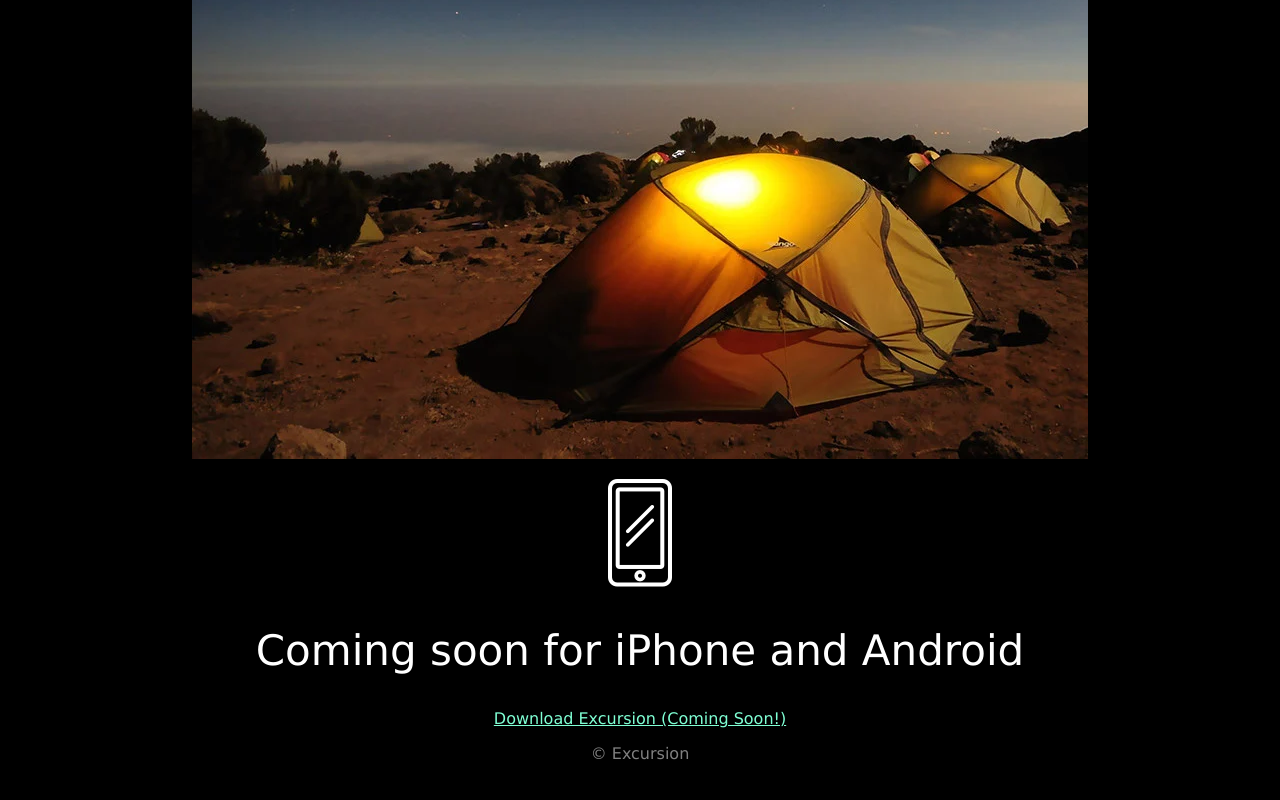
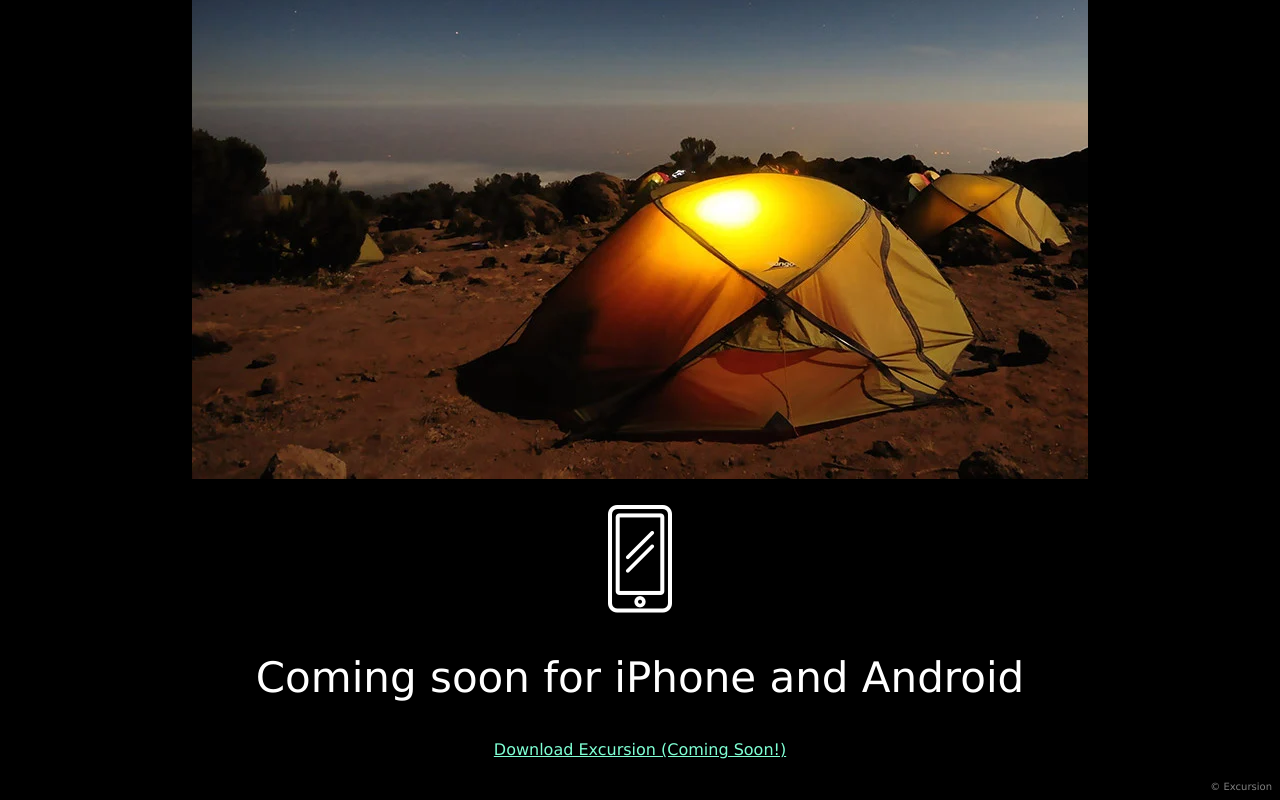
Before and after one commit to TarrMarr/excursionLanding, a plain HTML site: page index.html in a window 1280 px wide. Shown: the part 594-1394 px from the top of the page. Before the commit the page ends 1373 px from the top, so only its background shows below. Drawn offline with Linux system fonts and the light colour scheme.

Commit message:
final commit

```diff
--- a/index.html
+++ b/index.html
@@ -28,7 +28,7 @@
     <p><a href="#">Download Excursion (Coming Soon!)</a></p>
 
     <footer>
-        <p>&copy; Excursion</p>
+        &copy; Excursion
     </footer>
 
 </body>
--- a/style.css
+++ b/style.css
@@ -14,6 +14,11 @@ h2 {
     font-size: 42px;
 }
 
+p {
+    font-size: 21px;
+    color: gray;
+}
+
 a {
     color: aquamarine;
     font-size: 16px;
@@ -21,4 +26,6 @@ a {
 
 footer {
     color: gray;
+    text-align: right;
+    font-size: 10px;
 }
```
